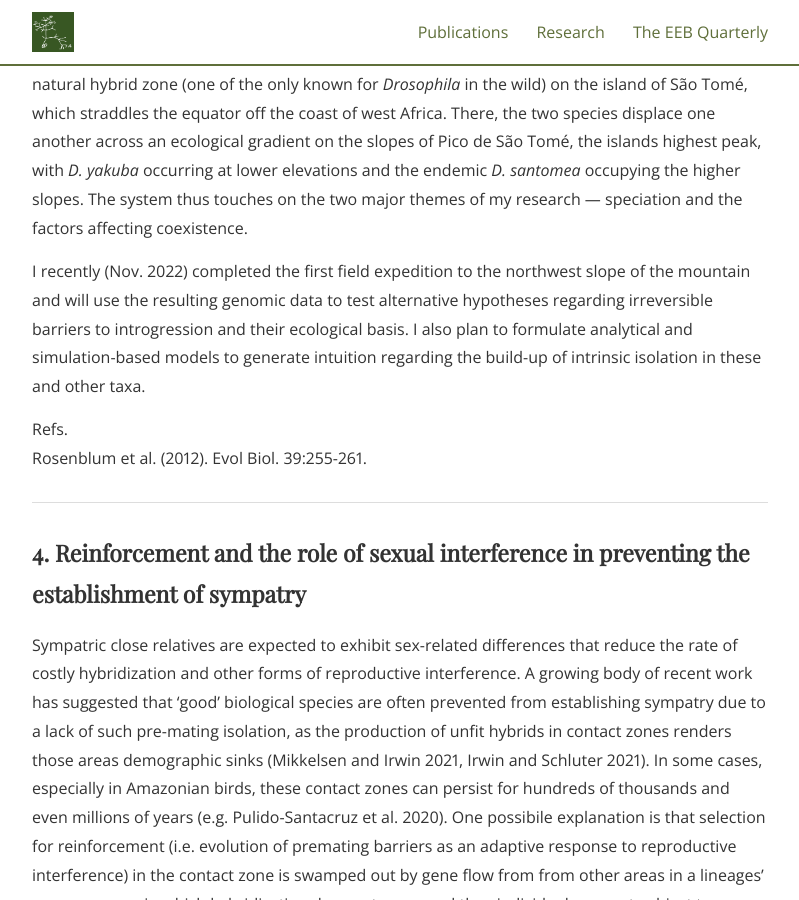
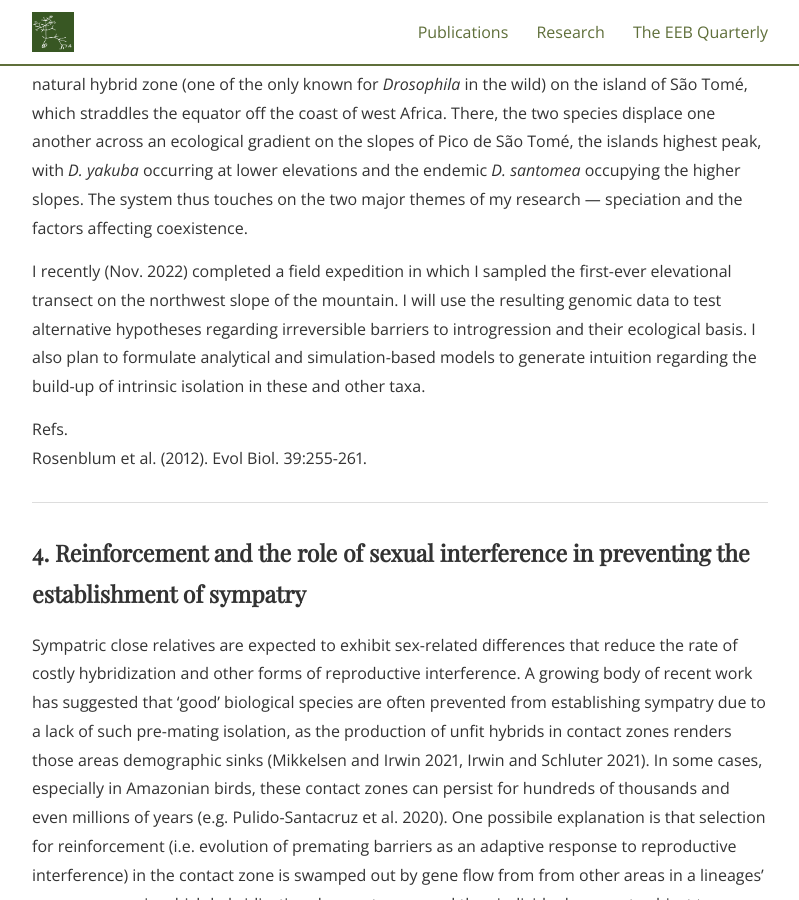
Before and after one commit to SeanASAnderson/SeanASAnderson.github.io, a Jekyll site: the page built from research.md, in a window 1280 px wide and 900 px high, scrolled down 5530 px. Shown: the whole window, without its empty margins (240-1039 px from the left). Built offline with Jekyll 4.4.1, drawn with Linux system fonts in a browser that asks for light colours; nearby versions of some CDN libraries; some web fonts are replaced.

Commit message:
reworded a phrase

```diff
--- a/research.md
+++ b/research.md
@@ -79,7 +79,7 @@ In a new perspective paper, I call attention this problem and synthesize availab
 
 I have also launched a new research project with Daniel Matute into the evolution of intrinsic isolation between two species of *Drosophila* (*D. santomea and D. yakuba)*. These species form a natural hybrid zone (one of the only known for *Drosophila* in the wild) on the island of S&atilde;o Tom&eacute;, which straddles the equator off the coast of west Africa. There, the two species displace one another across an ecological gradient on the slopes of Pico de S&atilde;o Tom&eacute;, the islands highest peak, with *D. yakuba* occurring at lower elevations and the endemic *D. santomea* occupying the higher slopes. The system thus touches on the two major themes of my research <span>&#8212;</span> speciation and the factors affecting coexistence.
 
-I recently (Nov. 2022) completed the first field expedition to the northwest slope of the mountain and will use the resulting genomic data to test alternative hypotheses regarding irreversible barriers to introgression and their ecological basis. I also plan to formulate analytical and simulation-based models to generate intuition regarding the build-up of intrinsic isolation in these and other taxa.
+I recently (Nov. 2022) completed a field expedition in which I sampled the first-ever elevational transect on the northwest slope of the mountain. I will use the resulting genomic data to test alternative hypotheses regarding irreversible barriers to introgression and their ecological basis. I also plan to formulate analytical and simulation-based models to generate intuition regarding the build-up of intrinsic isolation in these and other taxa.
 
 Refs.<br>
 Rosenblum et al. (2012). Evol Biol. 39:255-261.
```
